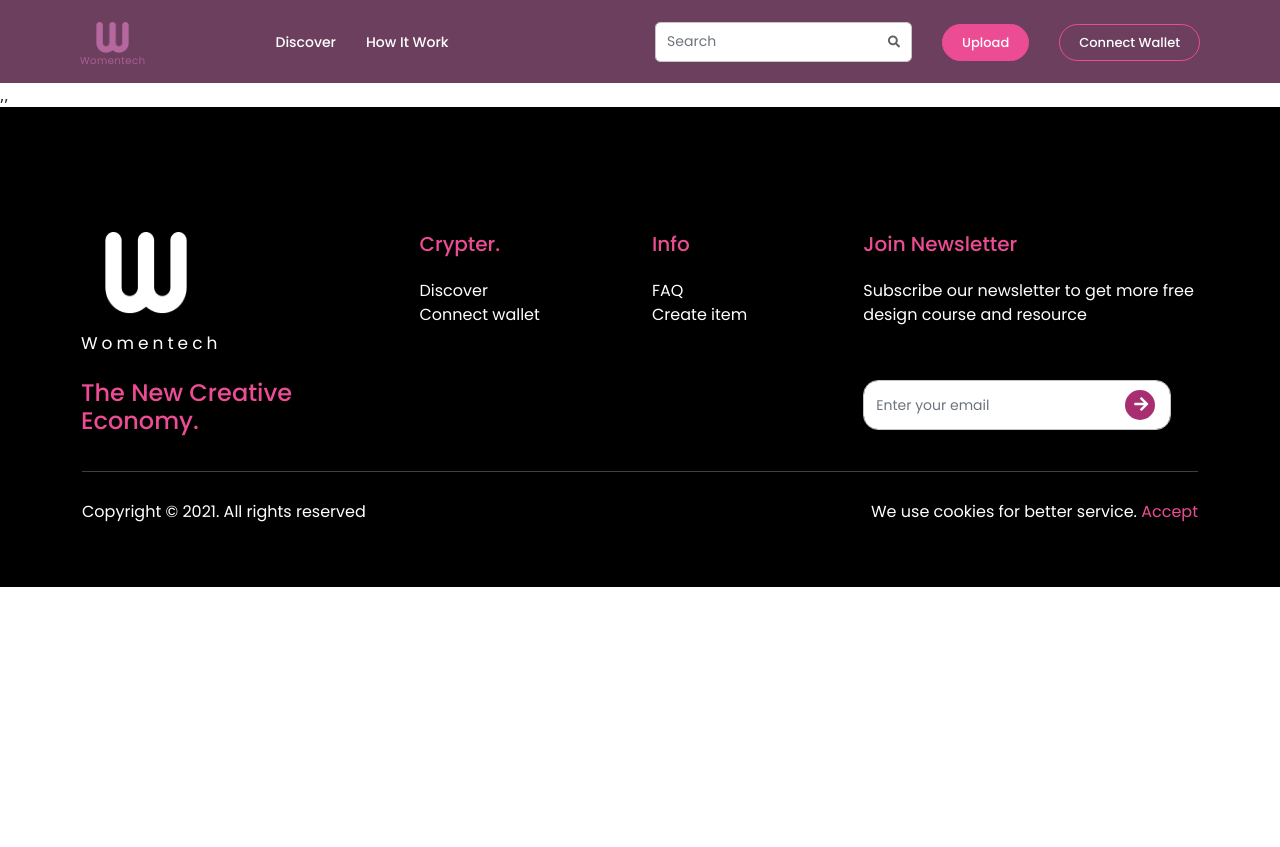
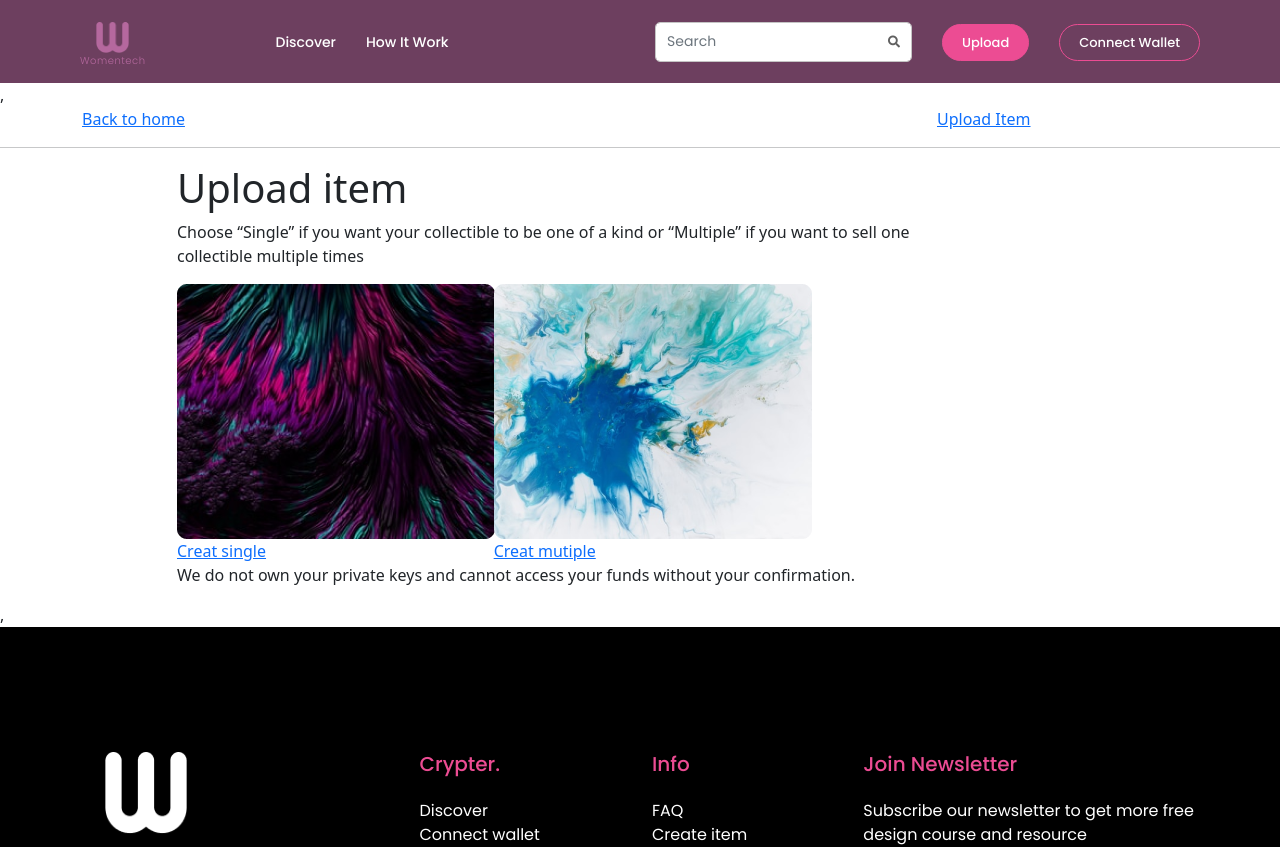
Before and after one commit to vovantruong/24-11-21-ntf-market, a React (Create React App) app: page / in a window 1280 px wide. Shown: the top 847 px of the page. Before the commit the page ends 800 px from the top, so only its background shows below. Built offline with nearby package versions, Linux system fonts and the light colour scheme.

Commit message:
update UploadItem v-1

```diff
--- a/src/components/ContentUploadItem/UploadItem.jsx
+++ b/src/components/ContentUploadItem/UploadItem.jsx
@@ -1,23 +1,74 @@
 import React from "react";
-import {
-  Navbar,
-  Container,
-  Nav,
-  Image,
-  Form,
-  Button,
-  FormControl,
-} from "react-bootstrap";
-import "bootstrap/dist/css/bootstrap.min.css";
-// import "../../assets/css/Uploaditem.css";
-
-import {Link} from "react-router-dom"
+import { Container, Row, Col, Image, Form, FormControl, Button } from "react-bootstrap";
+import single from "../../assets/images/Upload item/unsplash_pEgsWN0kwbQ.png";
+import mutiple from "../../assets/images/Upload item/unsplash_Lki74Jj7H-U.png";
 
 function UploadItem() {
-  return (
-    <uploaditem id="uploaditem">
-    </uploaditem>
-  );
+    return (
+        <uploaditem id="uploaditem">
+            <Container>
+                <div className="ContentUpload">
+                    <Row>
+                        <Col className="left_Upload" lg={2} md={6}>
+                            <a href="/back">Back to home</a>
+                        </Col>
+                        <Col className="center_Upload" lg={7} md={6}>
+                        </Col>
+                        <Col className="right_Upload" lg={2} md={6}>
+                            <a href="/upload">Upload Item</a>
+                        </Col>
+                    </Row>
+                </div>
+            </Container>
+            <div className="hrUpload">
+                <hr></hr>
+            </div>
+            <Container>
+                <Row>
+                    <div className="Upload_Item">
+                        <Row>
+                            <div className="Center_upload">
+                                <Row>
+                                    <Col className="left_Upload" lg={1} md={6}>
+                                    </Col>
+                                    <Col className="center_Upload" lg={8} md={6}>
+                                        <h1>Upload item</h1>
+                                        <p>Choose “Single” if you want your collectible to be one of a kind or “Multiple” if you want to sell one
+                                            collectible multiple times</p>
+                                        <div className="Creat">
+                                            <Row>
+                                                <Col className="single" lg={5} md={6}>
+                                                    <div className="img_single">
+                                                        <Image src={single} />
+                                                    </div>
+                                                    <div className="creat_single">
+                                                        <a href="creat_single"> Creat single</a>
+                                                    </div>
+                                                </Col>
+                                                <Col className="mutiple" lg={5} md={6}>
+                                                    <div className="img_mutiple">
+                                                        <Image src={mutiple} />
+                                                    </div>
+                                                    <div className="creat_mutiple">
+                                                        <a href="creat_mutiple"> Creat mutiple</a>
+                                                    </div>
+                                                </Col>
+                                            </Row>
+                                        </div>
+                                        <div className="confirmation">
+                                            <p>We do not own your private keys and cannot access your funds without your confirmation.</p>
+                                        </div>
+                                    </Col>
+                                    <Col className="right_Upload" lg={2} md={6}>
+                                    </Col>
+                                </Row>
+                            </div>
+                        </Row>
+                    </div>
+                </Row>
+            </Container>
+        </uploaditem>
+    );
 }
 
 export default UploadItem;
```
